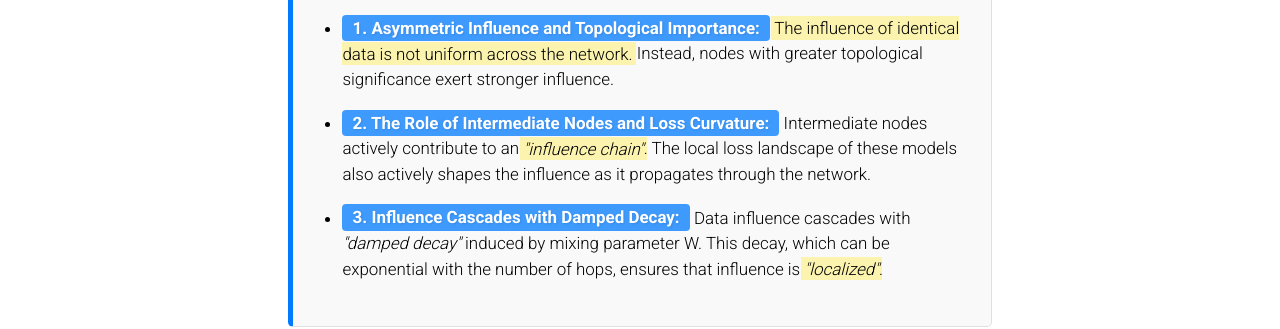
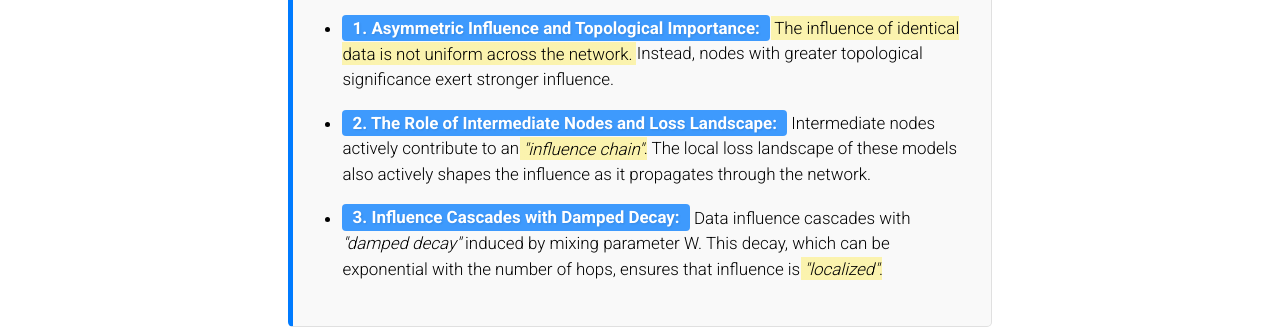
Before and after one commit to Raiden-Zhu/Raiden-Zhu.github.io, a Jekyll site: the page built from _posts/2025-03-15-DICE.md, in a window 1280 px wide and 900 px high, scrolled down 1646 px. Shown: the part 148-477 px from the top of the window. Built offline with Jekyll 4.4.1, drawn with Linux system fonts in a browser that asks for light colours; comment, search, counter and statistics services are not loaded; a style sheet for code colours, icons or effects is not loaded.

Commit message:
Update 2025-03-15-DICE.md

```diff
--- a/_posts/2025-03-15-DICE.md
+++ b/_posts/2025-03-15-DICE.md
@@ -161,7 +161,7 @@ For the cases when $$ \rho = 0 $$ and $$ \rho = 1 $$, the relevant product expre
   <p>Our theory uncovers the intricate interplay of factors that shape data influence in decentralized learning:</p>
   <ul>
     <li><span class="highlight-label"><b>1. Asymmetric Influence and Topological Importance:</b></span> <span class="highlight-yellow">The influence of identical data is not uniform across the network.</span> Instead, nodes with greater topological significance exert stronger influence. </li>
-    <li><span class="highlight-label"><b>2. The Role of Intermediate Nodes and Loss Curvature:</b></span> Intermediate nodes actively contribute to an <span class="highlight-yellow"><i>"influence chain"</i></span>. The local loss landscape of these models also actively shapes the influence as it propagates through the network.</li>
+    <li><span class="highlight-label"><b>2. The Role of Intermediate Nodes and Loss Landscape:</b></span> Intermediate nodes actively contribute to an <span class="highlight-yellow"><i>"influence chain"</i></span>. The local loss landscape of these models also actively shapes the influence as it propagates through the network.</li>
     <li><span class="highlight-label"><b>3. Influence Cascades with Damped Decay:</b></span> Data influence cascades with <i>"damped decay"</i> induced by mixing parameter W. This decay, which can be exponential with the number of hops, ensures that influence is <span class="highlight-yellow"><i>"localized"</i></span>.</li>
   </ul>
 </div>
```
